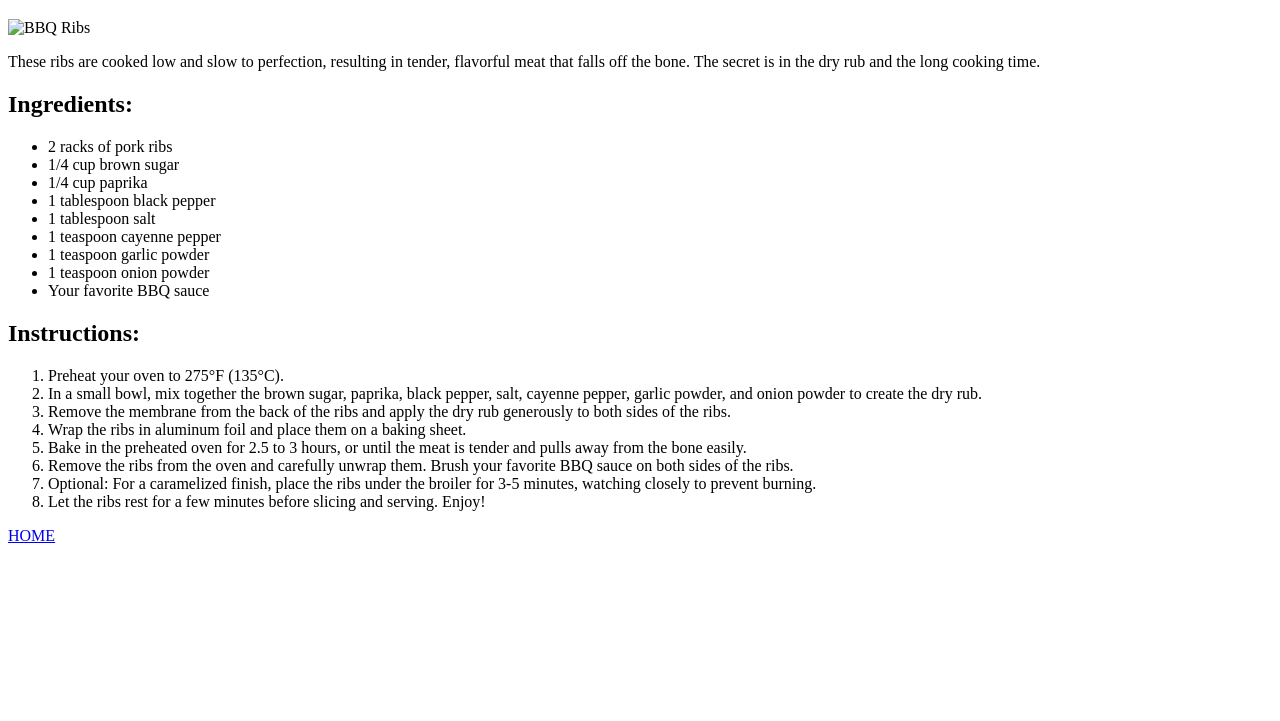
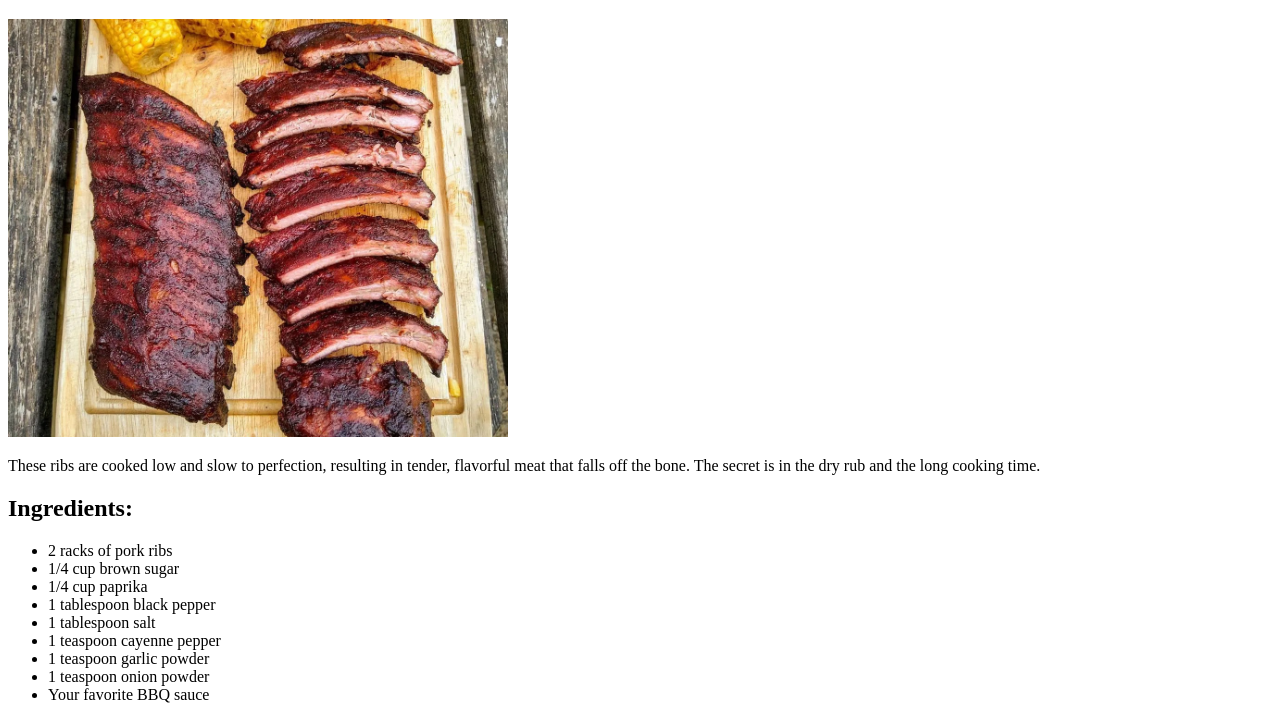
Before and after one commit to theogmuted/odin-recipes, a plain HTML site: page recipes/bbqribs.html in a window 1280 px wide. Shown: the part 61-782 px from the top of the page. Drawn offline with Linux system fonts and the light colour scheme.

Commit message:
Update BBQ ribs image file extension from jpg to jpeg

```diff
--- a/recipes/bbqribs.html
+++ b/recipes/bbqribs.html
@@ -7,7 +7,7 @@
 
     <body>
        <h1>LOW AND SLOW BBQ RIBS</h1>
-       <img src="images/bbqribs.jpg" alt="BBQ Ribs" width="500">
+       <img src="images/bbqribs.jpeg" alt="BBQ Ribs" width="500">
          <p>These ribs are cooked low and slow to perfection, resulting in tender, flavorful meat that falls off the bone. The secret is in the dry rub and the long cooking time.</p>
          <h2>Ingredients:</h2>
             <ul>
```
